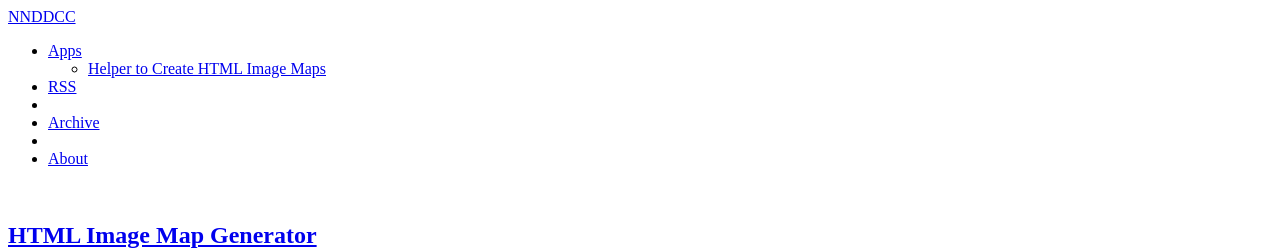
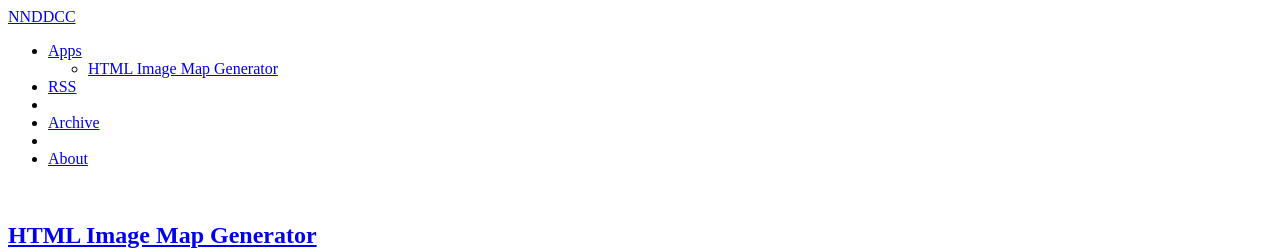
Before and after one commit to ndc/ndc.github.io, a Jekyll site: the page built from index.html, in a window 1280 px wide and 900 px high. Shown: the top 252 px of the window. Built offline with Jekyll 4.4.1, drawn with Linux system fonts in a browser that asks for light colours; nearby versions of some CDN libraries; Markdown is read by kramdown in place of the engine named in the settings; the list of posts is cut into pages by our own code; comment, search, counter and statistics services are not loaded; a style sheet for code colours, icons or effects is not loaded.

Commit message:
add trailing slashes, fix dropdown label

```diff
--- a/_includes/navigationbar.html
+++ b/_includes/navigationbar.html
@@ -8,7 +8,7 @@
 <b class="caret"></b>
 </a>
 <ul class="dropdown-menu">
-<li><a href="/apps/imagemap/">Helper to Create HTML Image Maps</a></li>
+<li><a href="/apps/imagemap/">HTML Image Map Generator</a></li>
 </ul>
 </li>
 <li><a href="/feed.xml"><i class="icon-rss"></i> RSS</a></li>
--- a/archive.html
+++ b/archive.html
@@ -4,5 +4,5 @@
 ---
 
 {% for post in site.posts %}
-<p><a href="{{post.url}}">{{post.title}}</a> <small>{{post.date | date_to_string}}</small></p>
+<p><a href="{{post.url}}/">{{post.title}}</a> <small>{{post.date | date_to_string}}</small></p>
 {% endfor %}
--- a/feed.xml
+++ b/feed.xml
@@ -13,8 +13,8 @@
 <title>{{ post.title }}</title>
 <description>{{ post.content | truncatewords:30 | xml_escape }}</description>
 <pubDate>{{ post.date | date: "%a, %d %b %Y %H:%M:%S %z" }}</pubDate>
-<link>{{ site.url }}{{ post.url }}</link>
-<guid isPermaLink="true">{{ site.url }}{{ post.url }}</guid>
+<link>{{ site.url }}{{ post.url }}/</link>
+<guid isPermaLink="true">{{ site.url }}{{ post.url }}/</guid>
 </item>
 {% endfor %}
 </channel>
--- a/index.html
+++ b/index.html
@@ -7,7 +7,7 @@
 {% for post in paginator.posts %}
 
 <br />
-<h2><a href="{{post.url}}">{{post.title}}</a></h2>
+<h2><a href="{{post.url}}/">{{post.title}}</a></h2>
 <p>Last update {{post.date | date_to_string}}. <a href="https://twitter.com/share" class="twitter-share-button" data-url="{{site.url}}{{post.url}}/" data-text="{{post.title}}" data-via="endy_tj">Tweet</a></p>
 
 {{post.content}}
@@ -20,11 +20,11 @@
 {% if paginator.previous_page == 1 %}
 <li><a href="/">More Recent Posts</a></li>
 {% else %}
-<li><a href="/page{{paginator.previous_page}}">More Recent Posts</a></li>
+<li><a href="/page{{paginator.previous_page}}/">More Recent Posts</a></li>
 {% endif %}
 {% endif %}
 {% if paginator.next_page %}
-<li><a href="/page{{paginator.next_page}}">Older Posts</a></li>
+<li><a href="/page{{paginator.next_page}}/">Older Posts</a></li>
 {% endif %}
 </ul>
 </div>
```
